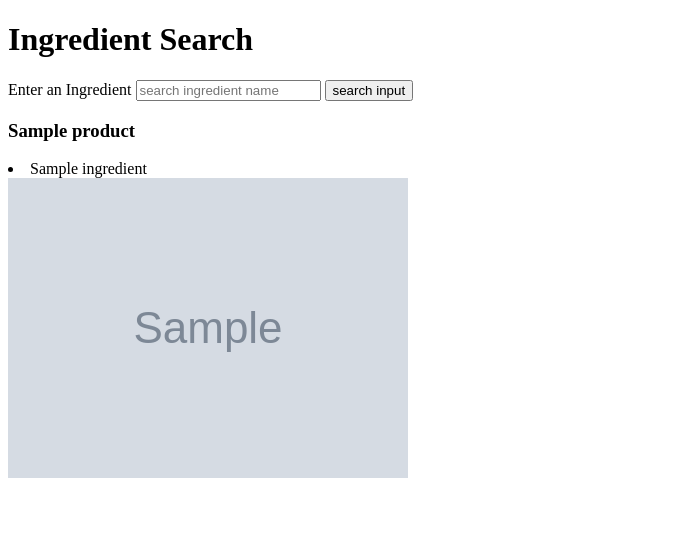
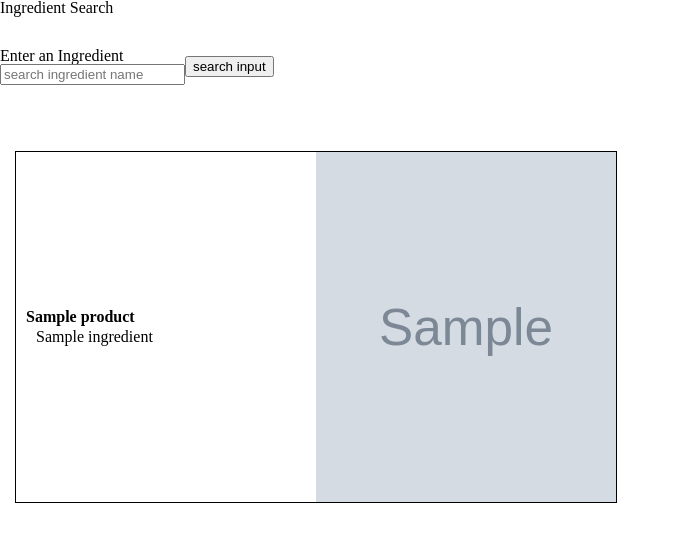
Before and after one commit to patricksbrown1992/ingredient-searcher, a Flask app: template templates/index.html in a window 1280 px wide. Shown: the top 542 px of the page, without its empty margins (0-680 px from the left). Run offline with Flask 2, Linux system fonts and the light colour scheme; the template is opened without the code that fills it: most values are stand-ins (such as "Sample title", 1, 10 or a date in 2020); grey boxes marked "Sample" are stand-in pictures.

Commit message:
proper project div formatting

```diff
--- a/app.py
+++ b/app.py
@@ -9,14 +9,13 @@
 def index():
 
 
-    name = None
-
+    search = None
 
     if request.method == 'POST':
 
-        name = request.form['ingredient']
+        search = request.form['ingredient']
     else:
-        name = ''
+        search = ''
 
     def fetch_json(file_name):
         root = os.path.realpath(os.path.dirname(__file__))
@@ -29,32 +28,41 @@
 
         return fetched_ingredients
 
-    def fetch_products(resources, ingredients, name):
+    def fetch_and_search_products(resources, ingredients, search):
+        # grab products
         fetched_products = fetch_json('products.json')
+
         resources["products"] = []
+        # use constant time to check if product has already been added
         already_added = {}
-        for product in fetched_products:
-            for ingredientID in product["ingredientIds"]:
+        # compare ingredient name against search
+        length = len(search)
+        # save pointless iteration if there is no ingredient to search for yet
+        if search == '':
+            resources["products"] = fetched_products
+        else:
+            for product in fetched_products:
+                for ingredientID in product["ingredientIds"]:
 
-                ingredient = ingredients[ingredientID-1]["name"]
-                length = len(name)
+                    ingredient = ingredients[ingredientID-1]["name"]
 
-                if name == ingredient[0:length] and product["id"] not in already_added:
-                    already_added[product["id"]] = True
-                    resources["products"].append(product)
+                    # if the product has not already been added and the search partial matches the beginning of the ingredient name regardless of upper or lower case
+                    if search.lower() == ingredient[0:length].lower() and product["id"] not in already_added:
+                        already_added[product["id"]] = True
+                        resources["products"].append(product)
 
 
 
 
         return resources
 
-    resources = {}
-    resources['reversed_resources'] = {}
+
+
     ingredients = fetch_ingredients()
-    resources['ingredients'] = ingredients
 
-    resources = fetch_products(resources, ingredients, name)
 
+    resources = fetch_and_search_products({}, ingredients, search)
+    resources["ingredients"] = ingredients
 
 
 
--- /dev/null
+++ b/static/main.css
@@ -0,0 +1,53 @@
+.product-div {
+    display: flex;
+    flex-direction: row;
+    width: 600px;
+    height: 350px;
+    margin-top: 35px;
+    margin-left: 15px;
+    border: 1px solid black;
+}
+
+form {
+    display: flex;
+    flex-direction: row;
+    align-items: center;
+    height: 100px;
+}
+
+.search-div {
+    display: flex;
+    flex-direction: column;
+}
+
+.product-div h3 {
+    margin-left: 10px;
+    font-size: 16px;
+    font-weight: 600;
+}
+
+.product-div li {
+    list-style: none;
+    margin-left: 20px;
+    margin-top: 4px;
+}
+
+.left-side ul {
+    display: flex;
+    flex-direction: column;
+    justify-content: center;
+}
+
+.left-side {
+    width: 50%;
+    height: 100%;
+    display: flex;
+    flex-direction: column;
+    justify-content: center;
+    text-align: left;
+}
+
+.product-div img {
+    height: 100%;
+    width: 50%;
+}
--- /dev/null
+++ b/static/reset.css
@@ -0,0 +1,48 @@
+/* http://meyerweb.com/eric/tools/css/reset/
+   v2.0 | 20110126
+   License: none (public domain)
+*/
+
+html, body, div, span, applet, object, iframe,
+h1, h2, h3, h4, h5, h6, p, blockquote, pre,
+a, abbr, acronym, address, big, cite, code,
+del, dfn, em, img, ins, kbd, q, s, samp,
+small, strike, strong, sub, sup, tt, var,
+b, u, i, center,
+dl, dt, dd, ol, ul, li,
+fieldset, form, label, legend,
+table, caption, tbody, tfoot, thead, tr, th, td,
+article, aside, canvas, details, embed,
+figure, figcaption, footer, header, hgroup,
+menu, nav, output, ruby, section, summary,
+time, mark, audio, video {
+	margin: 0;
+	padding: 0;
+	border: 0;
+	font-size: 100%;
+	font: inherit;
+	vertical-align: baseline;
+}
+/* HTML5 display-role reset for older browsers */
+article, aside, details, figcaption, figure,
+footer, header, hgroup, menu, nav, section {
+	display: block;
+}
+body {
+	line-height: 1;
+}
+ol, ul {
+	list-style: none;
+}
+blockquote, q {
+	quotes: none;
+}
+blockquote:before, blockquote:after,
+q:before, q:after {
+	content: '';
+	content: none;
+}
+table {
+	border-collapse: collapse;
+	border-spacing: 0;
+}
--- a/templates/base.html
+++ b/templates/base.html
@@ -3,6 +3,9 @@
 <head>
     <meta charset="UTF-8">
     <meta name="viewport" content="width=device-width, initial-scale=1.0">
+    <link rel="stylesheet" href="{{ url_for('static', filename='reset.css') }}">
+    <link rel="stylesheet" href="{{ url_for('static', filename='main.css') }}">
+
     {% block head %}{% endblock %}
 
 </head>
--- a/templates/index.html
+++ b/templates/index.html
@@ -7,9 +7,12 @@
 {% block body %}
 <h1>Ingredient Search</h1>
 <form action="" method="POST">
+    <div class='search-div'>
         <label for="ingredient">Enter an Ingredient</label>
     <input name = "ingredient" type="text" id='search-input' placeholder="search ingredient name" value="">
-    <input type="submit" value="search input">
+    </div>
+
+    <input class='button-div' type="submit" value="search input">
 </form>
 
 
@@ -17,11 +20,18 @@
 
 
 {% for product in resources["products"] %}
+<div class="product-div">
+    <div class="left-side">
         <h3>{{product['name']}}</h3>
+        <ul>
             {% for ingredientId in product["ingredientIds"] %}
                 <li>{{resources["ingredients"][ingredientId-1]["name"]}}</li>
             {% endfor %}
+        </ul>
+
+    </div>
     <img src={{product.image.url}} alt="image of product">
+</div>
 {% endfor %}
 
 {% endblock %}
```
Lines whose indentation alone changed are shown as unchanged.
